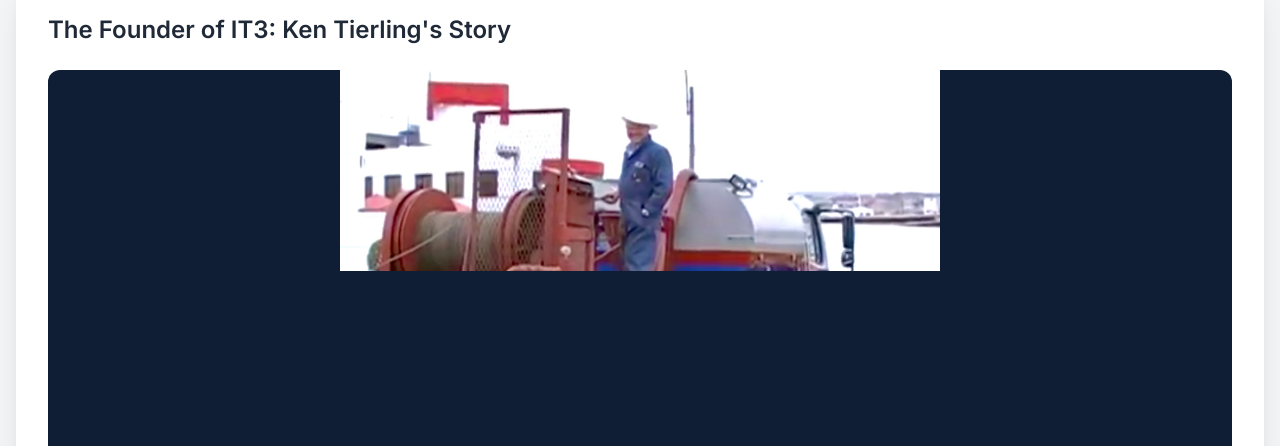
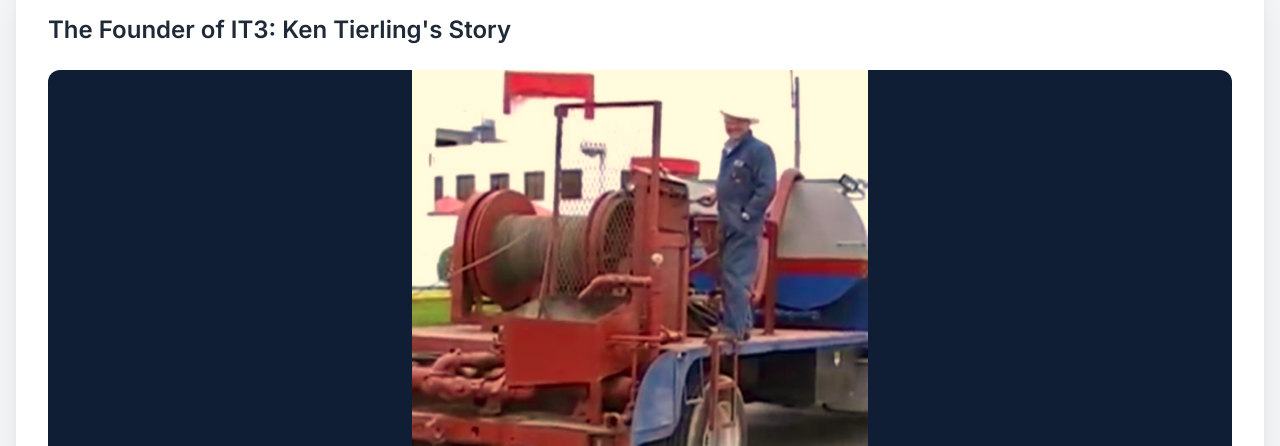
Before and after one commit to lowryjosh888/PipeInPipeTech2, a Next.js app: page /history in a window 1280 px wide. Shown: the part 506-952 px from the top of the page. Built offline with nearby package versions, Linux system fonts and the light colour scheme.

Commit message:
Switch Ken Tierling photo to KenTierling.png
Co-Authored-By: Claude Sonnet 4.6 <noreply@anthropic.com>

```diff
--- a/app/history/page.tsx
+++ b/app/history/page.tsx
@@ -65,7 +65,7 @@ export default function History() {
             <div className="rounded-xl overflow-hidden mb-6" style={{ background: "#0f1e35" }}>
               <div className="relative h-72 md:h-96">
                 <Image
-                  src="/images/ken-tierling.png"
+                  src="/images/KenTierling.png"
                   alt="Ken Tierling, founder of the IT3 System"
                   fill
                   className="object-contain"
```
Also changed, not shown: public/images/KenTierling.png (added).
